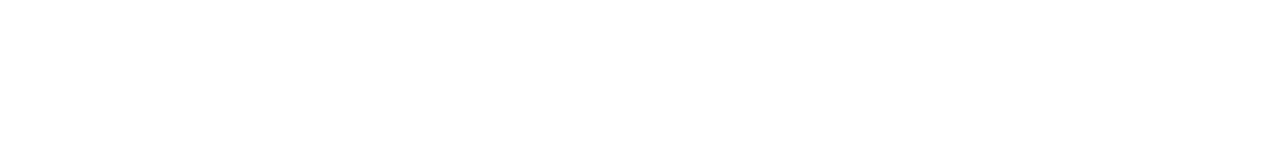
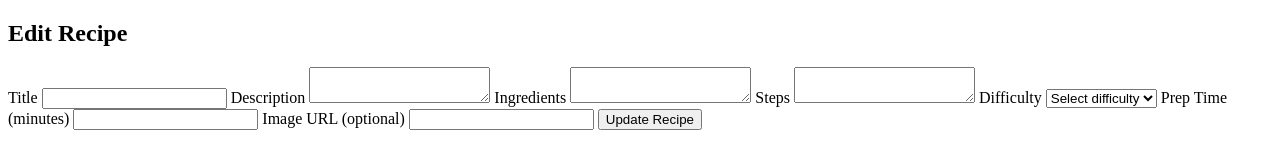
Before and after one commit to aman-m17/recipe-manager, a plain HTML site: page pages/edit.html in a window 1280 px wide. Drawn offline with Linux system fonts and the light colour scheme.

Commit message:
feat: Add base HTML structure for home and recipe pages

```diff
--- a/pages/edit.html
+++ b/pages/edit.html
@@ -2,8 +2,41 @@
 <html lang="en">
   <head>
     <meta charset="UTF-8" />
-    <meta name="viewport" content="width=device-width, initial-scale=1.0" />
-    <title>Document</title>
+    <title>Edit Recipe</title>
+    <link rel="stylesheet" href="../styles/style.css" />
   </head>
-  <body></body>
+
+  <body>
+    <h2>Edit Recipe</h2>
+
+    <form id="editRecipeForm">
+      <label>Title</label>
+      <input type="text" id="title" />
+
+      <label>Description</label>
+      <textarea id="description"></textarea>
+
+      <label>Ingredients</label>
+      <textarea id="ingredients"></textarea>
+
+      <label>Steps</label>
+      <textarea id="steps"></textarea>
+
+      <label>Difficulty</label>
+      <select id="difficulty">
+        <option value="">Select difficulty</option>
+        <option value="Easy">Easy</option>
+        <option value="Medium">Medium</option>
+        <option value="Hard">Hard</option>
+      </select>
+
+      <label>Prep Time (minutes)</label>
+      <input type="number" id="prepTime" />
+
+      <label>Image URL (optional)</label>
+      <input type="text" id="imageUrl" />
+
+      <button type="submit">Update Recipe</button>
+    </form>
+  </body>
 </html>
```
Also changed, not shown: index.html (+30 -3 lines), pages/add.html (+36 -3 lines), pages/detail.html (+22 -3 lines).
